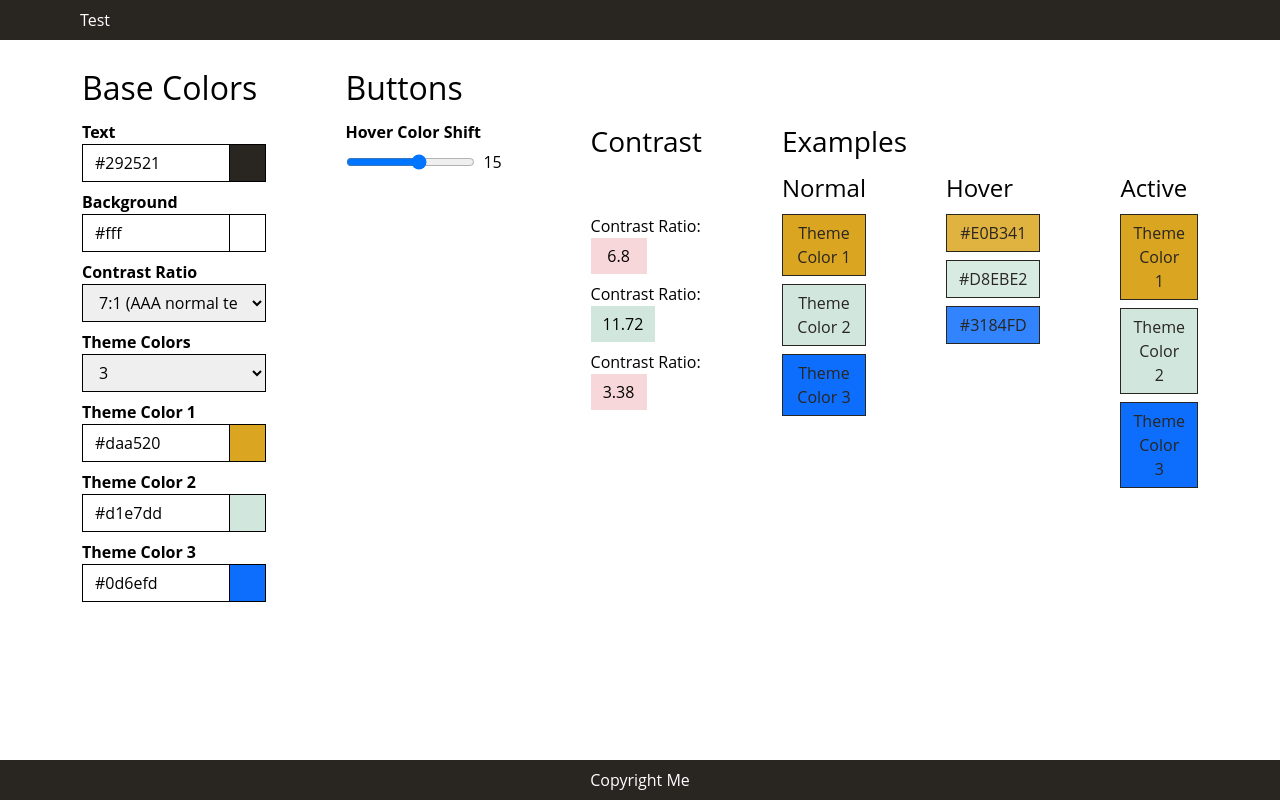
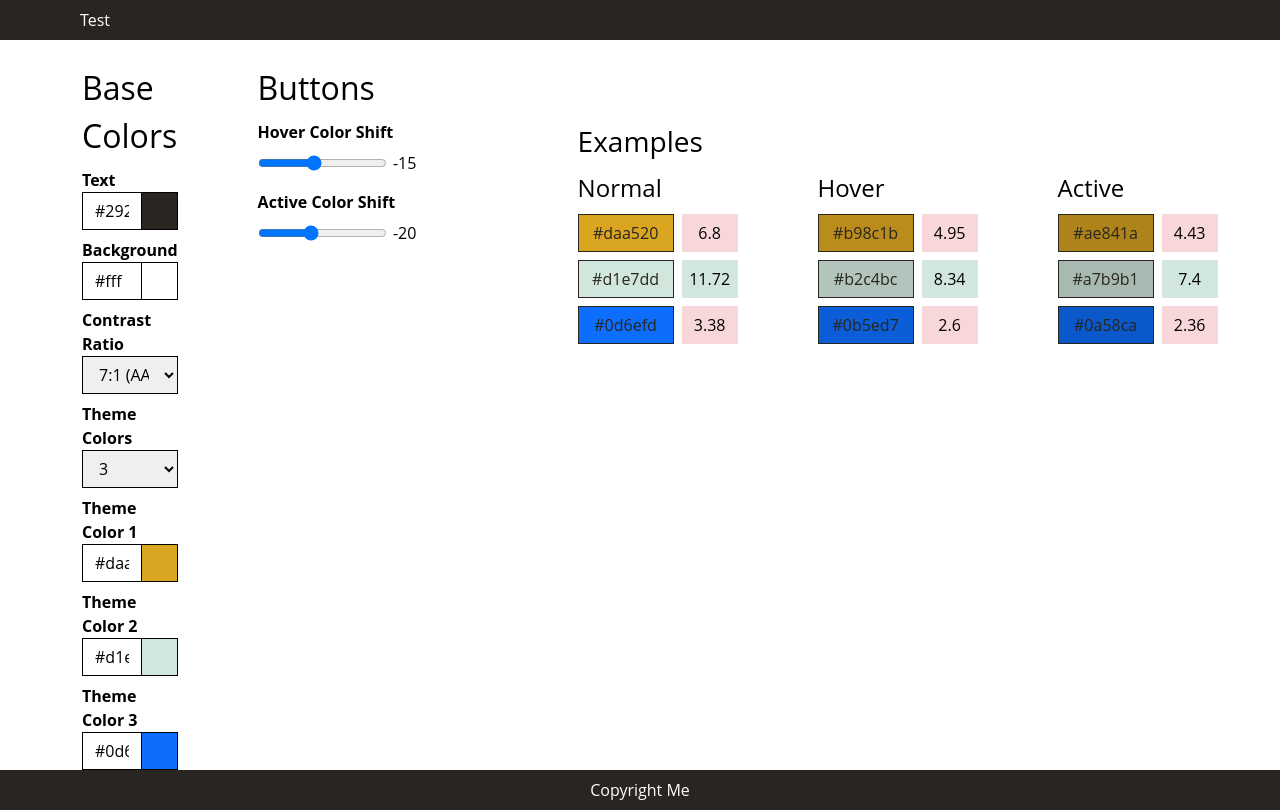
Before and after one commit to johnsiddoway/colors, a React (Vite) app: page / in a window 1280 px wide. Built offline with nearby package versions, Linux system fonts and the light colour scheme.

Commit message:
Continue fiddling.

```diff
--- a/src/components/pickers/range-picker.module.scss
+++ b/src/components/pickers/range-picker.module.scss
@@ -1,7 +1,6 @@
 @import "../../styles/mixins";
 
 .rangePicker {
-
     .inputGroup {
         @include make-flex();
     }
@@ -9,7 +8,7 @@
 
 .value {
     width: 2.25rem;
-    height: 2.25rem;
+    height: 2.375rem;
     display: flex;
     align-items: center;
     justify-content: center;
--- a/src/components/pickers/range-picker.tsx
+++ b/src/components/pickers/range-picker.tsx
@@ -1,7 +1,8 @@
-import styles from  "./range-picker.module.scss";
+import styles from "./range-picker.module.scss";
 
 export interface Props {
 	id: string;
+	label: string;
 	value: number;
 	onChange: (value: number) => void;
 	min?: number;
@@ -11,7 +12,7 @@ export interface Props {
 
 export function RangePicker(props: Props) {
 	return <div className={styles.rangePicker}>
-        <label htmlFor={props.id}>Hover Color Shift</label>
+		<label htmlFor={props.id}>{props.label}</label>
 		<div className={styles.inputGroup}>
 			<input id={props.id} name={props.id} type="range" value={props.value} onChange={(e) => props.onChange(parseInt(e.target.value))} min={props.min ?? -100} max={props.max ?? 100} step={props.step ?? 5} />
 			<div className={styles.value}>
--- a/src/components/swatch-panel/button-panel.tsx
+++ b/src/components/swatch-panel/button-panel.tsx
@@ -5,45 +5,48 @@ import { RangePicker } from "../pickers/range-picker";
 
 interface ButtonSwatchProps {
 	backgroundColor: string;
-	color: string;
+	foregroundColor: string;
 	contrastRatio: number;
 	buttonText: string;
 }
 
-function Button({ backgroundColor, color, buttonText }: ButtonSwatchProps) {
-	const style: CSSProperties = {
+function Button({ backgroundColor, foregroundColor, buttonText, contrastRatio }: ButtonSwatchProps) {
+	const buttonStyle: CSSProperties = {
 		boxSizing: 'border-box',
+		width: '6rem',
 		display: 'block',
 		border: '1px solid currentColor',
 		padding: '0.375rem 0.75rem',
 		backgroundColor: backgroundColor,
-		color: color,
+		color: foregroundColor,
 	}
-	return <button type="button" style={style}>{buttonText}</button >;
+	const rowStyle: CSSProperties = {
+		width: '10rem',
+		display: 'flex',
+		flexDirection: 'row',
+		columnGap: '0.5rem'
+	};
+	return <div style={rowStyle}>
+		<button type="button" style={buttonStyle}>{buttonText}</button >
+		<ContrastChecker backgroundColor={backgroundColor} foregroundColor={foregroundColor} contrastRatio={contrastRatio} />
+	</div>;
 };
-
-// function ButtonSwatch(props: ButtonSwatchProps) {
-// 	const style: CSSProperties = {
-// 		display: 'flex',
-// 		alignItems: 'baseline',
-// 		gap: '0.5rem',
-// 		marginBottom: '1rem',
-// 	};
-// 	return <div style={style}>
-// 		<Button {...props} />
-// 		<ContrastChecker {...props} />
-// 	</div>
-// }
 
 function ButtonExamples(props: State) {
 	const baseButtons = props.themeColors.map((value, index) => {
-		return <Button key={index} backgroundColor={value} color={props.foregroundColor} contrastRatio={props.contrastRatio} buttonText={`Theme Color ${index + 1}`} />
+		return <Button key={index} backgroundColor={value} foregroundColor={props.foregroundColor} contrastRatio={props.contrastRatio} buttonText={value} />
 	});
 	const hoverButtons = props.themeColors.map((value, index) => {
 		const mixWith = props.hoverShift > 0 ? Color('#fff') : Color('#000');
 		const weight = Math.abs(props.hoverShift) / 100;
-		const backgroundColor = Color(value).mix(mixWith, weight).hex();
-		return <Button key={index} backgroundColor={backgroundColor} color={props.foregroundColor} contrastRatio={props.contrastRatio} buttonText={backgroundColor} />
+		const backgroundColor = Color(value).mix(mixWith, weight).hex().toLocaleLowerCase();
+		return <Button key={index} backgroundColor={backgroundColor} foregroundColor={props.foregroundColor} contrastRatio={props.contrastRatio} buttonText={backgroundColor} />
+	});
+	const activeButtons = props.themeColors.map((value, index) => {
+		const mixWith = props.activeShift > 0 ? Color('#fff') : Color('#000');
+		const weight = Math.abs(props.activeShift) / 100;
+		const backgroundColor = Color(value).mix(mixWith, weight).hex().toLocaleLowerCase();
+		return <Button key={index} backgroundColor={backgroundColor} foregroundColor={props.foregroundColor} contrastRatio={props.contrastRatio} buttonText={backgroundColor} />
 	});
 	return <div>
 		<h3>Examples</h3>
@@ -58,43 +61,31 @@ function ButtonExamples(props: State) {
 			</div>
 			<div className="column-with-gap">
 				<h4>Active</h4>
-				{baseButtons}
+				{activeButtons}
 			</div>
 		</div>
 	</div>;
 }
 
 function ButtonStyles(props: StateWithDispatch) {
-	return <>
-		<RangePicker id="hover" onChange={(value) => props.dispatch({ type: 'set-hover-shift', value: value })} value={props.hoverShift} />
-	</>;
-}
-
-function ContrastCheckers(props: State) {
-	const contrastCheckers = props.themeColors.map((value, index) => {
-		return <ContrastChecker key={index} backgroundColor={value} foregroundColor={props.foregroundColor} contrastRatio={props.contrastRatio} />;
-	});
-	return <div>
-		<h3>Contrast</h3>
-		<div className="column-with-gap">
-			<div className="h4-spacer"></div>
-			{contrastCheckers}
-		</div>
+	return <div className="pickerPanel column-with-gap">
+		<RangePicker id="hover" onChange={(value) => props.dispatch({ type: 'set-hover-shift', value: value })} value={props.hoverShift} label="Hover Color Shift" />
+		<RangePicker id="active" onChange={(value) => props.dispatch({ type: 'set-active-shift', value: value })} value={props.activeShift} label="Active Color Shift" />
 	</div>;
 }
 
 function ContrastChecker({ backgroundColor, foregroundColor, contrastRatio }: { backgroundColor: string, foregroundColor: string, contrastRatio: number }) {
 	const ratio = +(Color(backgroundColor).contrast(Color(foregroundColor)).toFixed(2));
 	const style: CSSProperties = {
-		display: "inline-block",
-		minWidth: "3.5rem",
-		padding: '0.375rem 0.75rem',
-		textAlign: "center",
+		display: 'flex',
+		justifyContent: 'center',
+		alignItems: 'center',
+		width: "3.5rem",
+		height: '100%',
+		padding: 'auto',
 		backgroundColor: (ratio >= contrastRatio ? '#d1e7dd' : '#f8d7da'),
 	}
-	return <div>
-		Contrast Ratio: <div style={style}>{ratio}</div>
-	</div>;
+	return <div style={style}><div style={{ textAlign: 'center' }}>{ratio}</div></div>;
 }
 
 export interface StateWithDispatch extends State {
@@ -104,9 +95,9 @@ export function ButtonPanel(props: StateWithDispatch) {
 	return <div>
 		<h2>Buttons</h2>
 		<div className="buttonPanel">
-			<div><ButtonStyles {...props} /></div>
-			<div><ContrastCheckers {...props} /></div>
-			<div><ButtonExamples {...props} /></div>
+			<ButtonStyles {...props} />
+			{/* <div><ContrastCheckers {...props} /></div> */}
+			<ButtonExamples {...props} />
 		</div>
 	</div>;
 };
--- a/src/styles/app.scss
+++ b/src/styles/app.scss
@@ -36,6 +36,10 @@ main {
 
 label {
 	font-weight: bold;
+}
+
+.pickerPanel {
+	width: 15rem;
 }
 
 .buttonPanel {
--- a/src/types/state.tsx
+++ b/src/types/state.tsx
@@ -1,11 +1,3 @@
-export type Action =
-	| { type: 'set-foreground-color', value: string }
-	| { type: 'set-background-color', value: string }
-	| { type: 'set-contrast-ratio', value: number }
-	| { type: 'set-theme-color-count', value: number }
-	| { type: 'set-theme-color', index: number, value: string }
-	| { type: 'set-hover-shift', value: number };
-
 export type State = {
 	foregroundColor: string;
 	backgroundColor: string;
@@ -13,6 +5,7 @@ export type State = {
 	themeColorCount: number;
 	themeColors: string[];
 	hoverShift: number;
+	activeShift: number;
 }
 
 export const initialState: State = {
@@ -21,8 +14,18 @@ export const initialState: State = {
 	contrastRatio: 7,
 	themeColorCount: 3,
 	themeColors: ["#daa520", "#d1e7dd", "#0d6efd"],
-	hoverShift: 15,
+	hoverShift: -15,
+	activeShift: -20,
 };
+
+export type Action =
+	| { type: 'set-foreground-color', value: string }
+	| { type: 'set-background-color', value: string }
+	| { type: 'set-contrast-ratio', value: number }
+	| { type: 'set-theme-color-count', value: number }
+	| { type: 'set-theme-color', index: number, value: string }
+	| { type: 'set-hover-shift', value: number }
+	| { type: 'set-active-shift', value: number };
 
 export function reducer(state: State, action: Action): State {
 	switch (action.type) {
@@ -69,6 +72,11 @@ export function reducer(state: State, action: Action): State {
 				...state,
 				hoverShift: action.value,
 			};
+		case 'set-active-shift':
+			return {
+				...state,
+				activeShift: action.value,
+			}
 		default:
 			return state;
 	}
```
Lines whose indentation alone changed are shown as unchanged.
